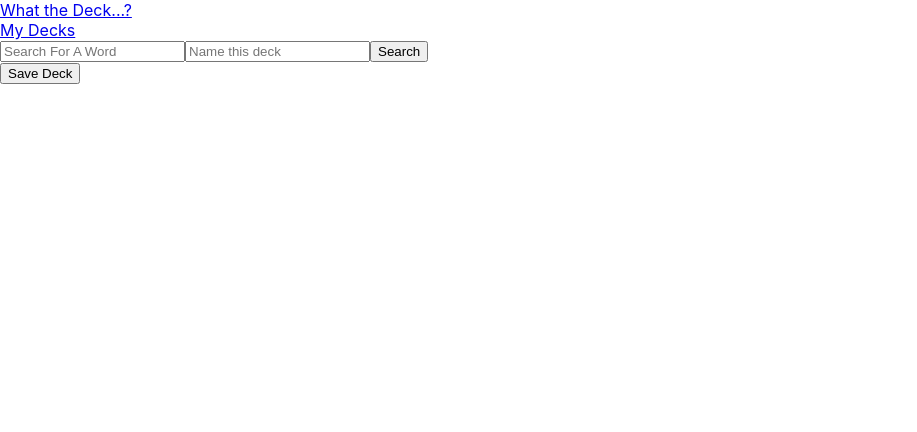
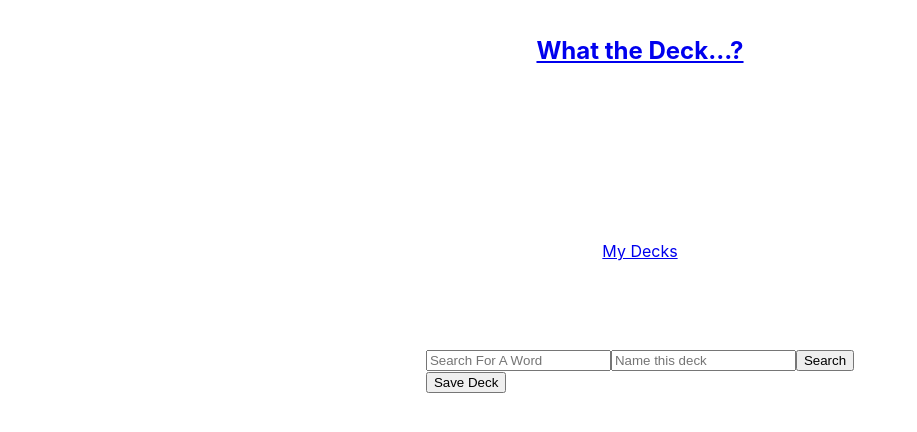
Before and after one commit to mattruder/stretch-tech-flashcards-project, a React (Create React App) app: page /create-new-deck in a window 1280 px wide. Shown: the top 432 px of the page, without its empty margins (0-917 px from the left). Built offline with nearby package versions, Linux system fonts and the light colour scheme.

Commit message:
Style the project

```diff
--- a/src/App.css
+++ b/src/App.css
@@ -1,38 +1,19 @@
+/* * {
+  border: solid blue 1px
+} */
+
 .App {
   text-align: center;
+  height: 100%;
 }
 
-.App-logo {
-  height: 40vmin;
-  pointer-events: none;
+.below-navbar-content {
+  height: 100%;
+  display: flex;
+  width: 100vw;
+  justify-content: space-evenly;
 }
 
-@media (prefers-reduced-motion: no-preference) {
-  .App-logo {
-    animation: App-logo-spin infinite 20s linear;
-  }
+main {
+  height: 100vh;
 }
-
-.App-header {
-  background-color: #282c34;
-  min-height: 100vh;
-  display: flex;
-  flex-direction: column;
-  align-items: center;
-  justify-content: center;
-  font-size: calc(10px + 2vmin);
-  color: white;
-}
-
-.App-link {
-  color: #61dafb;
-}
-
-@keyframes App-logo-spin {
-  from {
-    transform: rotate(0deg);
-  }
-  to {
-    transform: rotate(360deg);
-  }
-}
--- a/src/Card.css
+++ b/src/Card.css
@@ -0,0 +1,9 @@
+.card {
+  width: 34vw;
+  height: 22vh;
+  display: flex;
+  justify-content: center;
+  border: solid black 3px;
+  flex-direction: column;
+  align-items: center;
+}
--- a/src/Card.tsx
+++ b/src/Card.tsx
@@ -4,7 +4,7 @@ import './Card.css'
 function Card({ word, definition }) {
   return (
     <div className="card">
-    <h1>{word}</h1>
+    <h3>{word}</h3>
     <p>{definition}</p>
     </div>
   )
--- a/src/CreateDeck.css
+++ b/src/CreateDeck.css
@@ -0,0 +1,11 @@
+.create-deck-area, .edit-deck-area {
+  display: flex;
+  flex-direction: column;
+  height: 24vh;
+  justify-content: space-evenly;
+  align-items: center;
+}
+
+.link-create-deck-from-my-decks {
+  margin-left: 22vw;
+}
--- a/src/CreateDeck.tsx
+++ b/src/CreateDeck.tsx
@@ -174,7 +174,7 @@ class CreateDeck extends React.Component<MyProps, State> {
         )
       })
       return (
-        <div>
+        <div className='create-deck-area'>
         <Link to="/my-decks">My Decks</Link>
         <form>
           <input type="text" className="field-word-search" value={this.state.search} placeholder="Search For A Word"  onChange={event => this.handleChange(event)} />
@@ -201,7 +201,7 @@ class CreateDeck extends React.Component<MyProps, State> {
         )
       })
       return (
-        <div>
+        <div className='edit-deck-area'>
         <Link to="/my-decks">My Decks</Link>
         <form>
           <input type="text" className="field-word-search" value={this.state.search} placeholder="Search For A Word" onChange={event => this.handleChange(event)} />
@@ -215,7 +215,9 @@ class CreateDeck extends React.Component<MyProps, State> {
           <button className="button-add-card"  onClick={ (event) => this.addCardToDeck(this.state.currentCard, event)}>Add Card</button>
         </div>
         }
+        <div className='display-cards-container'>
         {cardsToDisplay}
+        </div>
         </div>
       )
     }
--- a/src/Deck.css
+++ b/src/Deck.css
@@ -0,0 +1,10 @@
+.deck {
+  height: 22vh;
+  width:14vw;
+  display: flex;
+  flex-direction: column;
+  align-items: center;
+  justify-content: space-evenly;
+  border: black solid 3px;
+  margin: 2vh;
+}
--- a/src/Deck.tsx
+++ b/src/Deck.tsx
@@ -6,7 +6,7 @@ import { Link } from 'react-router-dom'
 function Deck({ deck }) {
   return (
     <div className='deck'>
-    <h1 className='deck-header'>{deck.name}</h1>
+    <h2 className='deck-header'>{deck.name}</h2>
     <Link className='link-on-deck' id='viewCardsLink' to={`/${deck.name}/view-cards`}>View Cards</Link>
     <Link className='link-on-deck' id='editDeckLink' to={`/${deck.name}/edit`}>Edit</Link>
     </div>
--- a/src/MyDecks.css
+++ b/src/MyDecks.css
@@ -0,0 +1,9 @@
+.my-decks {
+  display: flex;
+  flex-direction: row;
+  margin: 2vh;
+}
+
+a {
+  margin: 11vh;
+}
--- a/src/Nav.css
+++ b/src/Nav.css
@@ -0,0 +1,10 @@
+.nav-bar {
+  display: flex;
+  justify-content: center;
+  margin-bottom: 6vh;
+}
+
+h1 {
+  size: 3vh;
+  margin-top: 2vh;
+}
--- a/src/Nav.jsx
+++ b/src/Nav.tsx
@@ -6,7 +6,7 @@ function Nav() {
   return (
     <Link to='/'>
         <nav className='nav-bar'>
-            What the Deck...?
+            <h1 className='header'>What the Deck...?</h1>
         </nav>
     </Link>
   )
```
Also changed, not shown: src/Game.tsx (+4 -28 lines), src/Nav1.tsx (deleted, +0 -14 lines).
